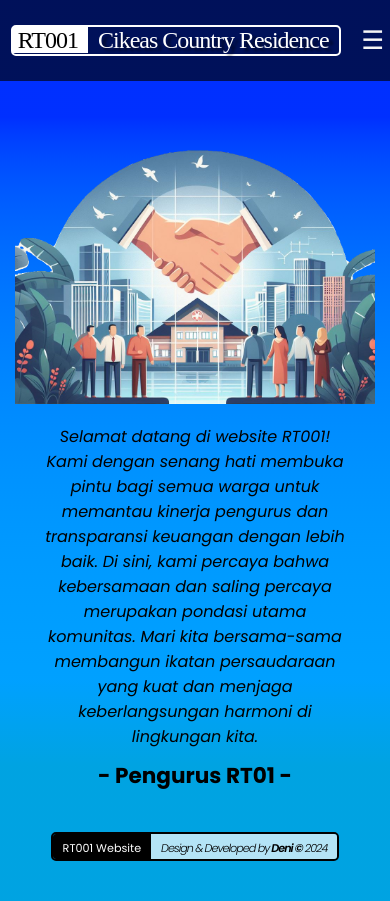
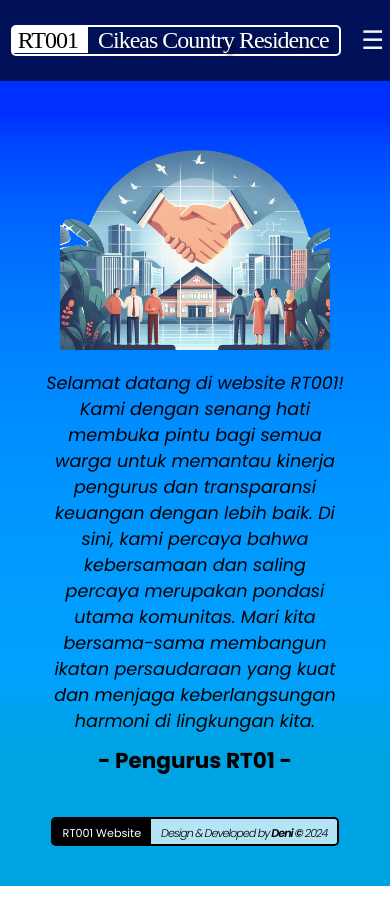
Before and after one commit to dniherdiana/rt01, a React (Vite) app: page /#/ in a window 390 px wide. Built offline with nearby package versions, Linux system fonts and the light colour scheme; a web font is replaced by a local one.

Commit message:
fix beranda img size & font size wolcome screen

```diff
--- a/src/pages/Beranda/beranda.css
+++ b/src/pages/Beranda/beranda.css
@@ -32,9 +32,12 @@
 }
 
 @media screen and (max-width: 880px) {
+
   .image-container img {
     padding: 0 15px;
-    width: 100%;
+    /* width: 100%; */
+    width: 300px;
+    height: 200px;
     margin-bottom: 20px;
   }
 
@@ -45,7 +48,7 @@
   }
 
   .welcome-text {
-    font-size: 1rem;
+    font-size: 1.1rem;
     color: black;
     padding: 0 45px;
   }
```
Also changed, not shown: 4 other files (tests, documents, lock files or other folders).
